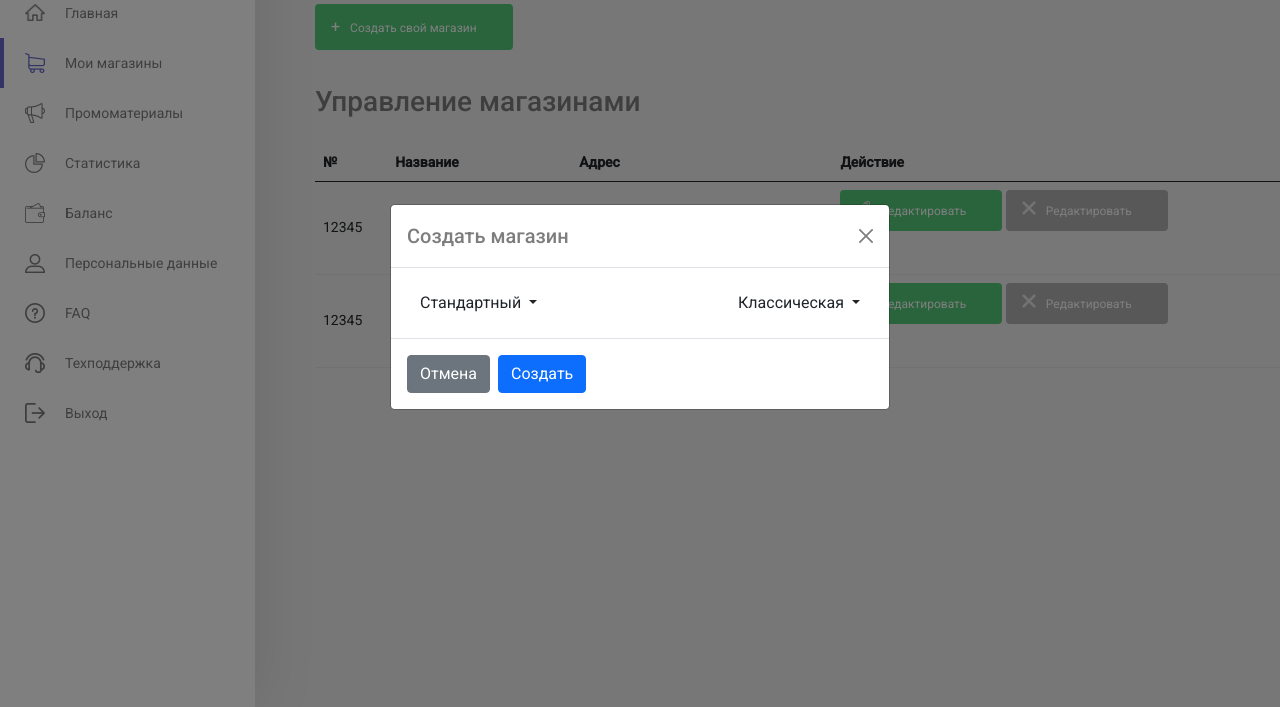
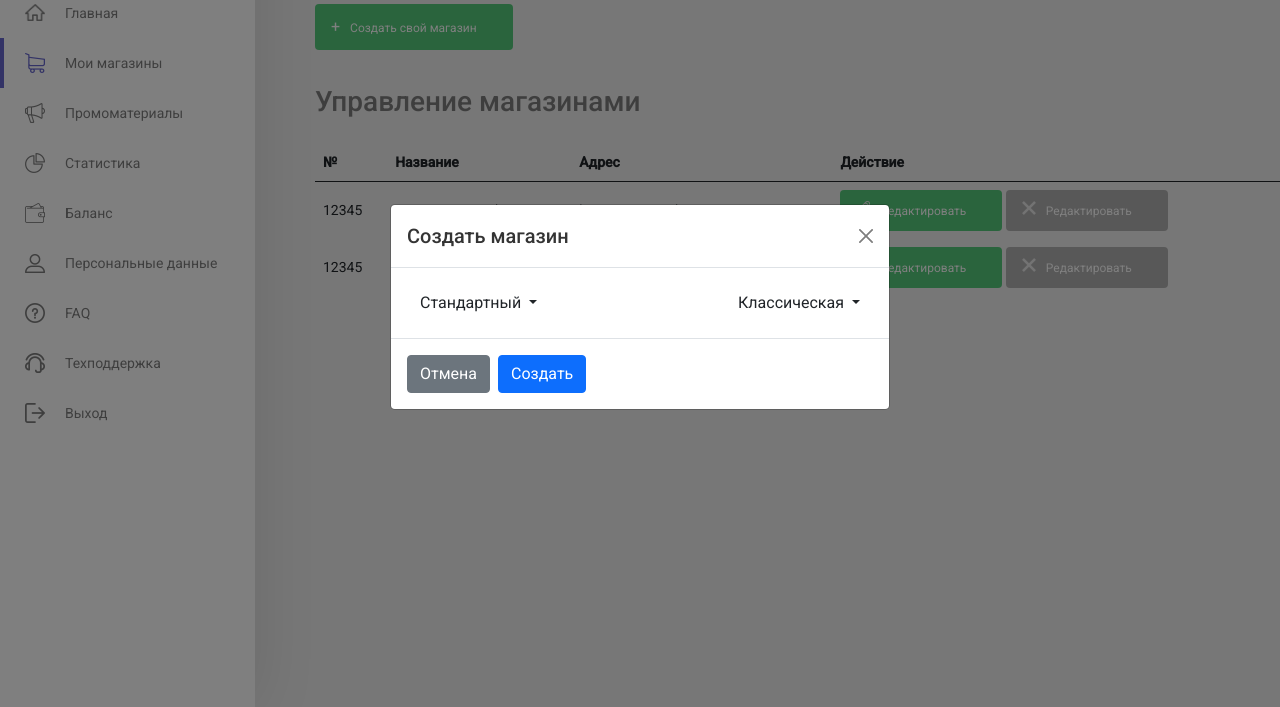
Before and after one commit to TimBad1/test-layout-shop, a plain HTML site: page index.html in a window 1280 px wide. Both pictures are taken after a click on the button "Создать свой магазин". Shown: the part 93-800 px from the top of the page. Drawn offline with nearby package versions, Linux system fonts and the light colour scheme.

Commit message:
add main

```diff
--- a/style.css
+++ b/style.css
@@ -15,9 +15,14 @@ button {
     font-family: inherit;
 }
 
+td, thead {
+    border-style: none;
+}
+
 html {
     box-sizing: border-box;
 }
+
 
 body {
     position: relative;
@@ -151,6 +156,9 @@ body {
     background-color: #55c97b;
     color: #fff;
     font-size: 12px;
+}
+
+.btn.add {
     margin-bottom: 35px;
 }
 
@@ -179,7 +187,10 @@ body {
     margin-bottom: 25px;
 }
 
-
+/* POPUP */
+.modal-title {
+    color: #343434;
+}
 
 @media screen and (max-width: 800px) {
 
```
